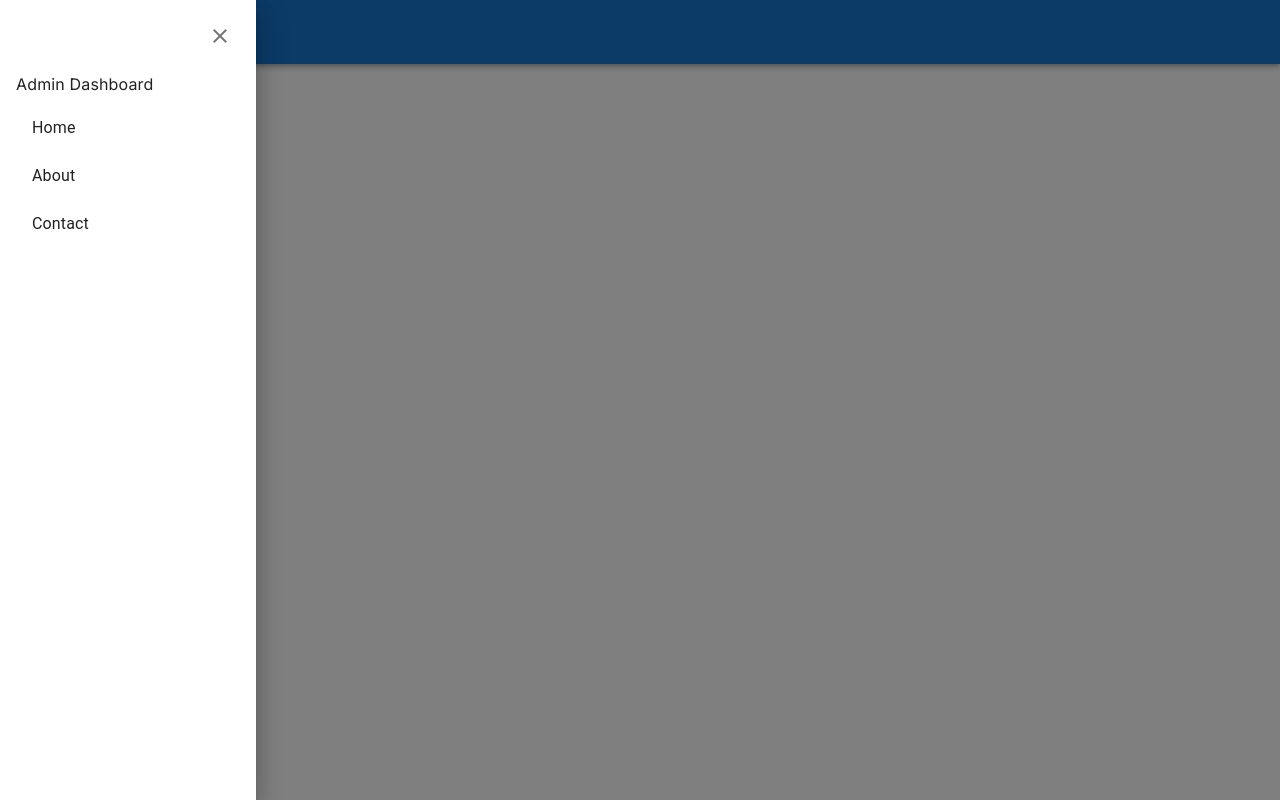
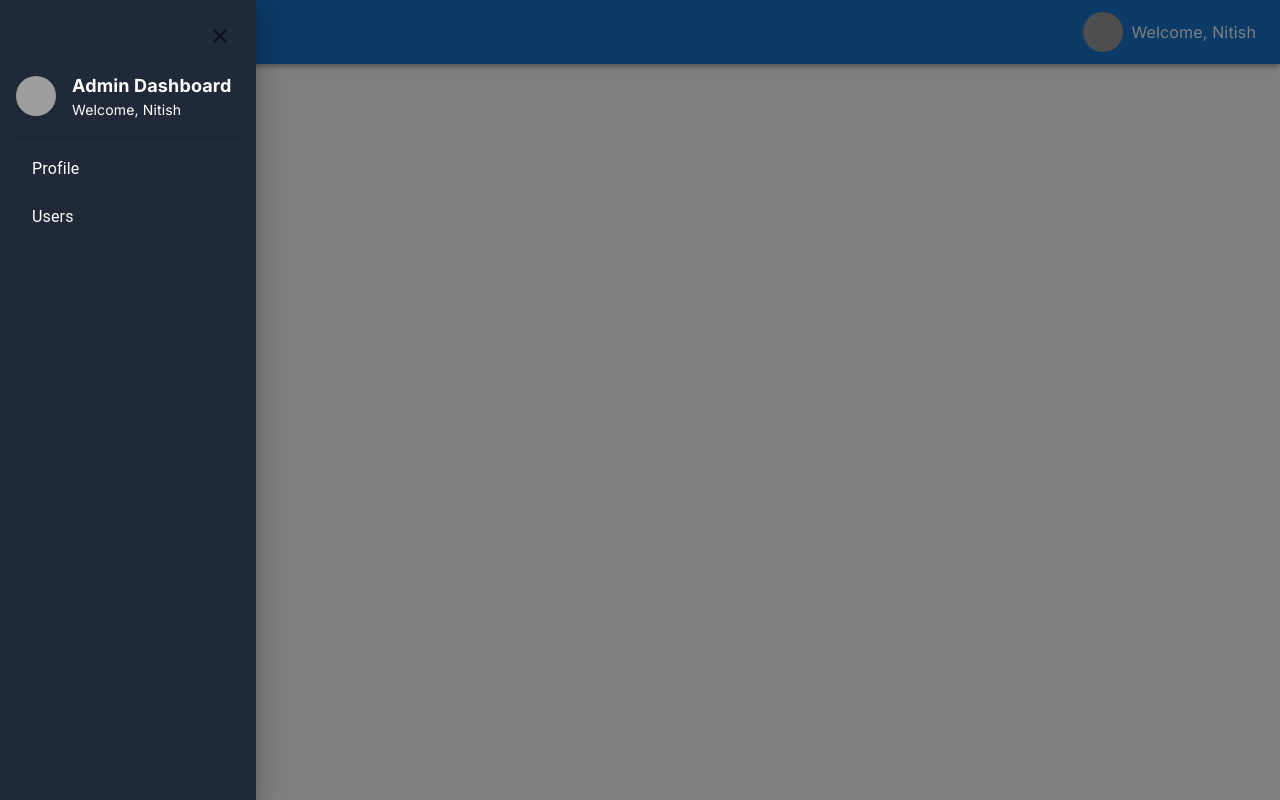
Before and after one commit to nitishKumar8683/ci, a Next.js app: page /dashboard in a window 1280 px wide. Both pictures are taken after a click on the button "menu". Built offline with nearby package versions, Linux system fonts and the light colour scheme; grey boxes are pictures that could not be loaded.

Commit message:
dashboard testing design

```diff
--- a/src/components/Admin/Home/Home.js
+++ b/src/components/Admin/Home/Home.js
@@ -1,6 +1,6 @@
 "use client"
 import React, { useState } from 'react';
-import { Drawer, List, ListItem, ListItemText, IconButton } from '@mui/material';
+import { Drawer, List, ListItem, ListItemText, IconButton, Avatar, Divider } from '@mui/material';
 import MenuIcon from '@mui/icons-material/Menu';
 import CloseIcon from '@mui/icons-material/Close';
 import { CssBaseline, Toolbar, AppBar } from '@mui/material';
@@ -13,27 +13,30 @@ const Home = () => {
     };
 
     const sidebarContent = (
-        <div role="presentation" className="flex flex-col h-full p-4">
-
+        <div role="presentation" className="flex flex-col h-full p-4 bg-gray-800 text-white">
             <div className="flex justify-end mb-4">
-
                 <IconButton onClick={toggleDrawer}>
                     <CloseIcon />
                 </IconButton>
             </div>
-
-            <h1>Admin Dashboard</h1>
-
-            <List>
+            <div className="flex items-center mb-4">
+                <Avatar src="/profile.jpg" alt="Profile" className="mr-4" />
+                <div>
+                    <h2 className="text-lg font-bold">Admin Dashboard</h2>
+                    <p className="text-sm">Welcome, Nitish</p>
+                </div>
+            </div>
+            <Divider />
+            <List className="mt-4">
                 <ListItem button>
-                    <ListItemText primary="Home" />
+                    <ListItemText primary="Profile" />
                 </ListItem>
                 <ListItem button>
-                    <ListItemText primary="About" />
+                    <ListItemText primary="Users" />
                 </ListItem>
-                <ListItem button>
+                {/* <ListItem button>
                     <ListItemText primary="Contact" />
-                </ListItem>
+                </ListItem> */}
             </List>
         </div>
     );
@@ -51,14 +54,18 @@ const Home = () => {
                     >
                         <MenuIcon />
                     </IconButton>
-                    <span className="text-white ml-4 text-lg">My Application</span>
+                    <span className="text-white ml-4 text-lg flex-1">Bus Pass</span>
+                    <div className="flex items-center space-x-2">
+                        <Avatar src="/profile.jpg" alt="Profile" />
+                        <span className="text-white">Welcome, Nitish</span>
+                    </div>
                 </Toolbar>
             </AppBar>
             <Drawer
                 anchor="left"
                 open={open}
                 onClose={toggleDrawer}
-                classes={{ paper: 'w-64 bg-gray-800 text-white' }}
+                classes={{ paper: 'w-64' }}
             >
                 {sidebarContent}
             </Drawer>
```
